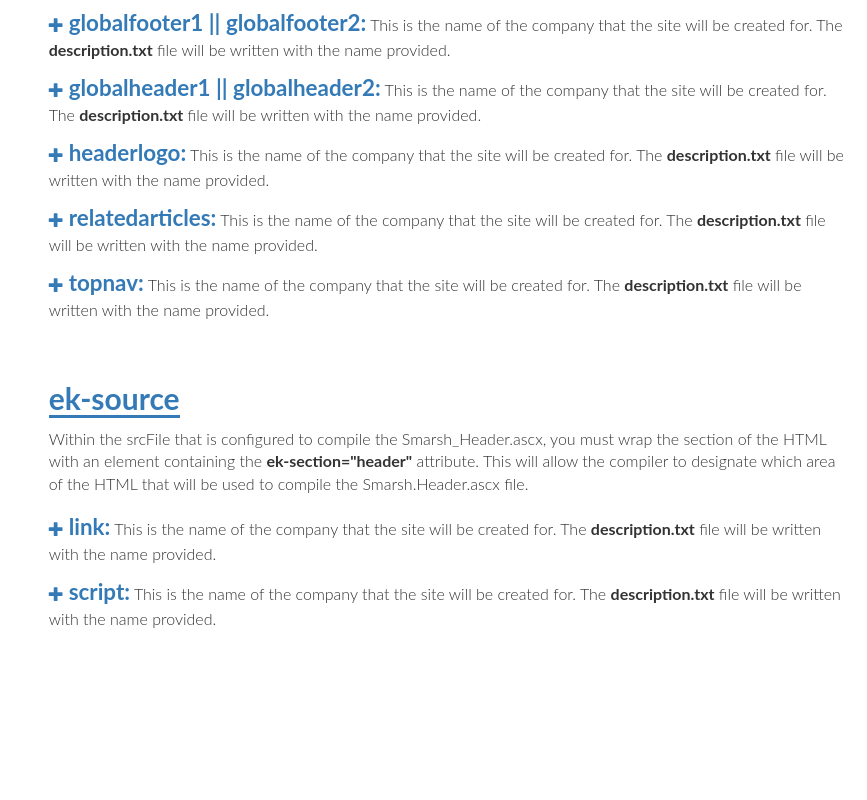
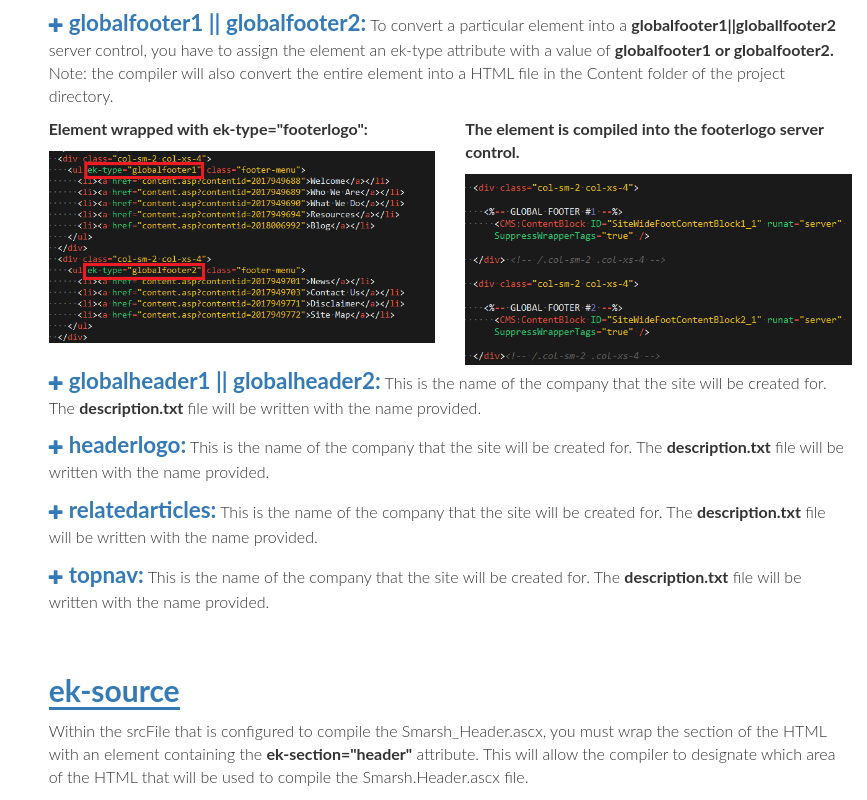
Before and after one commit to uclabruin909/ekCompilerDoc, a website: page index.html in a window 1280 px wide. Shown: the part 9869-10669 px from the top of the page, without its empty margins (413-1280 px from the left). Before the commit the page ends 10525 px from the top, so only its background shows below. Drawn offline with nearby package versions, Linux system fonts and the light colour scheme; a small style sheet from the web is missing.

Commit message:
create ek-type=globalfooter description

```diff
--- a/index.html
+++ b/index.html
@@ -583,13 +583,25 @@
                   <span><i class="glyphicon glyphicon-plus"></i>formblock:</span>
                   This is the name of the company that the site will be created for.  The <strong>description.txt</strong> file will be written with the name provided.
                 </p>
+
               </li>
 
               <li>
                 <p>
                   <span><i class="glyphicon glyphicon-plus"></i>globalfooter1 || globalfooter2:</span>
-                  This is the name of the company that the site will be created for.  The <strong>description.txt</strong> file will be written with the name provided.
+                  To convert a particular element into a <strong>globalfooter1||globallfooter2</strong> server control, you have to assign the element an ek-type attribute with a value of <strong>globalfooter1 or globalfooter2.</strong>  Note: the compiler will also convert the entire element into a HTML file in the Content folder of the project directory.
                 </p>
+
+                <div class="row">
+                  <div class="col-md-6">
+                    <p><strong>Element wrapped with ek-type="footerlogo":</strong></p>
+                    <img src="img/type-globalfooter.png" alt="">
+                  </div>
+                  <div class="col-md-6">
+                    <p><strong>The element is compiled into the footerlogo server control.  </strong></p>
+                    <img src="img/type-globalfooter-compiled.png" alt="">
+                  </div>
+                </div> <!-- /.row -->
               </li>
 
               <li>
```
